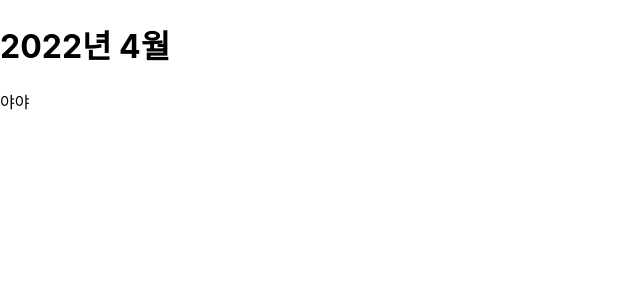
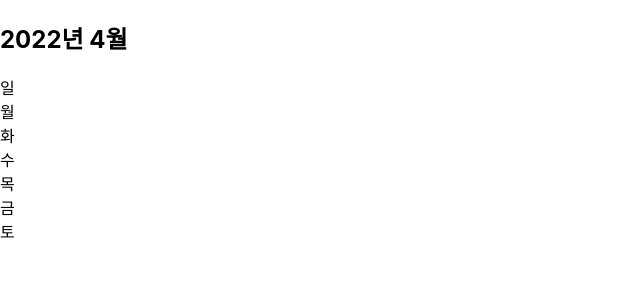
Before and after one commit to minami-cs/react-calendar-app, a React (Create React App) app: page / in a window 1280 px wide. Shown: the top 300 px of the page, without its empty margins (0-640 px from the left). Built offline with nearby package versions, Linux system fonts and the light colour scheme; the HTML template or start-up script is replaced by a standard one.

Commit message:
Add: CalendarBody.js에 요일 추가를 위한 컴포넌트 Weekdays.js 생성

```diff
--- a/src/components/CalendarBody.js
+++ b/src/components/CalendarBody.js
@@ -1,5 +1,17 @@
 import React from 'react';
+import Weekday from './Weekday';
 
 export default function CalendarBody() {
-  return <div className="calendarBody">야야</div>;
+  const WEEK = ['일', '월', '화', '수', '목', '금', '토'];
+
+  return (
+    <section className="calendarBody">
+      <div className="weekdays">
+        {WEEK.map((day, idx) => {
+          return <Weekday day={day} key={idx} />;
+        })}
+      </div>
+      <div className="days"></div>
+    </section>
+  );
 }
--- a/src/components/CalendarHeader.js
+++ b/src/components/CalendarHeader.js
@@ -2,10 +2,10 @@ import React from 'react';
 
 export default function CalendarHeader({ year, month }) {
   return (
-    <div className="calendarHeader">
+    <section className="calendarHeader">
       <h1>
         {year}년 {month}월
       </h1>
-    </div>
+    </section>
   );
 }
--- /dev/null
+++ b/src/components/Weekday.js
@@ -0,0 +1,3 @@
+export default function Weekday({ day }) {
+  return <div className="weekday">{day}</div>;
+}
```
